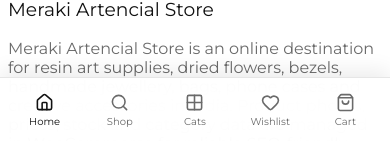
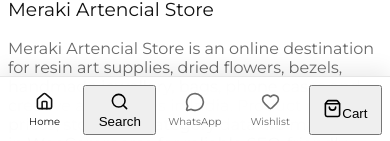
Before and after one commit to rohitsahu786k-dev/meraki-artencial-store, a Next.js app: page /cart in a window 390 px wide. Shown: the part 701-842 px from the top of the page. Built offline with nearby package versions, Linux system fonts and the light colour scheme; no server answers.

Commit message:
Fix mobile search and add WhatsApp

```diff
--- a/components/mobile-bottom-nav.jsx
+++ b/components/mobile-bottom-nav.jsx
@@ -1,23 +1,19 @@
+"use client";
+
 import Link from "next/link";
-import { Grid2X2, Heart, Home, Search, ShoppingBag } from "lucide-react";
+import { Heart, Home, MessageCircle, Search, ShoppingBag } from "lucide-react";
+import { openCartDrawer } from "@/lib/cart-store";
 
-const tabs = [
-  ["Home", "/", Home],
-  ["Shop", "/shop", Search],
-  ["Cats", "/#categories", Grid2X2],
-  ["Wishlist", "/wishlist", Heart],
-  ["Cart", "/cart", ShoppingBag],
-];
+const whatsappNumber = process.env.NEXT_PUBLIC_WHATSAPP_NUMBER || "917426915251";
 
 export function MobileBottomNav() {
   return (
     <nav className="mobile-bottom-nav" aria-label="Mobile app navigation">
-      {tabs.map(([label, href, Icon]) => (
-        <Link href={href} key={href}>
-          <Icon size={19} />
-          <span>{label}</span>
-        </Link>
-      ))}
+      <Link href="/"><Home size={19} /><span>Home</span></Link>
+      <button type="button" onClick={() => window.dispatchEvent(new CustomEvent("meraki:search-open"))}><Search size={19} /><span>Search</span></button>
+      <a href={`https://wa.me/${whatsappNumber}`} target="_blank" rel="noreferrer" className="mobile-whatsapp"><MessageCircle size={20} /><span>WhatsApp</span></a>
+      <Link href="/wishlist"><Heart size={19} /><span>Wishlist</span></Link>
+      <button type="button" onClick={openCartDrawer}><ShoppingBag size={19} /><span>Cart</span></button>
     </nav>
   );
 }
```
